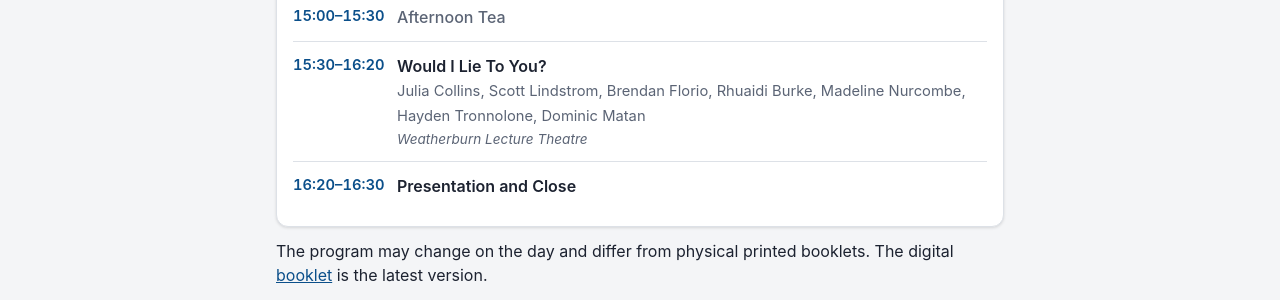
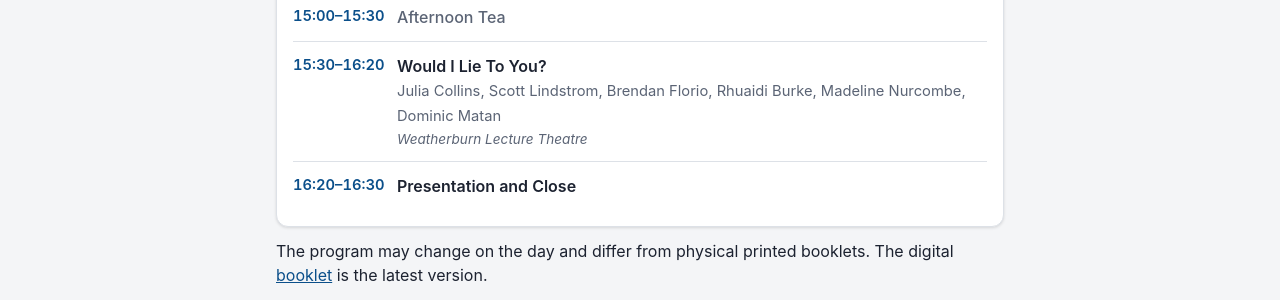
Before and after one commit to eugenetkj98/AustMS_Site, a Jekyll site: the page built from event.md, in a window 1280 px wide and 900 px high, scrolled down 1129 px. Shown: the part 178-478 px from the top of the window. Built offline with Jekyll 4.4.1, drawn with Linux system fonts in a browser that asks for light colours.

Commit message:
Update website

```diff
--- a/_data/program.yml
+++ b/_data/program.yml
@@ -51,7 +51,7 @@
   break: true
 - time: "15:30–16:20"
   session: Would I Lie To You?
-  speakers: Julia Collins, Scott Lindstrom, Brendan Florio, Rhuaidi Burke, Madeline Nurcombe, Hayden Tronnolone, Dominic Matan
+  speakers: Julia Collins, Scott Lindstrom, Brendan Florio, Rhuaidi Burke, Madeline Nurcombe, Dominic Matan
   location: Weatherburn Lecture Theatre
 - time: "16:20–16:30"
   session: Presentation and Close
```
Also changed, not shown: 1 other file.
